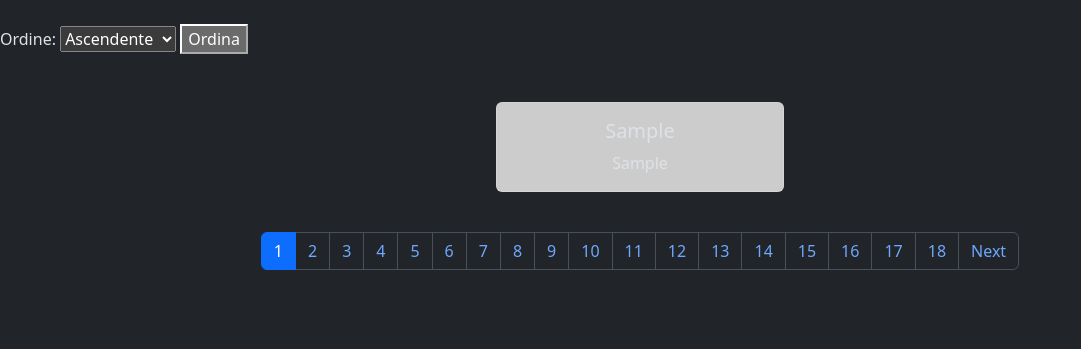
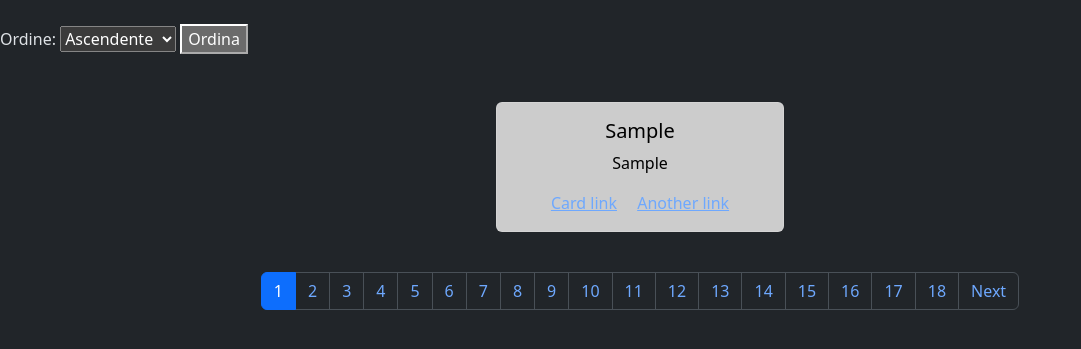
Before and after one commit to TriscariGiorgio/pythonSac, a Flask app: page /film in a window 1280 px wide. Shown: the part 56-405 px from the top of the page, without its empty margins (0-1081 px from the left). Run offline with Flask 3, Linux system fonts and the light colour scheme; tables that the repository leaves empty or names only in its code hold one stand-in row (values such as "Sample post").

Commit message:
Update tutti_film.html

```diff
--- a/frontend/templates/tutti_film.html
+++ b/frontend/templates/tutti_film.html
@@ -35,9 +35,11 @@
 <!-- <nav class="navbar navbar-expand-sm bg-dark border-bottom border-body" data-bs-theme="dark"> -->
 <nav class="navbar navbar-expand-lg bg-body-tertiary">
     <div class="container-fluid">
-    <img src="https://www.shutterstock.com/image-vector/film-reel-vector-cinema-logo-600nw-2353280887.jpg" class="small-image">
+        <img src="https://www.shutterstock.com/image-vector/film-reel-vector-cinema-logo-600nw-2353280887.jpg"
+             class="small-image">
         <a class="navbar-brand" href="#">DaiTv12</a>
-    <button class="navbar-toggler" type="button" data-bs-toggle="collapse" data-bs-target="#navbarSupportedContent" aria-controls="navbarSupportedContent" aria-expanded="false" aria-label="Toggle navigation">
+        <button class="navbar-toggler" type="button" data-bs-toggle="collapse" data-bs-target="#navbarSupportedContent"
+                aria-controls="navbarSupportedContent" aria-expanded="false" aria-label="Toggle navigation">
             <span class="navbar-toggler-icon"></span>
         </button>
         <div class="collapse navbar-collapse" id="navbarSupportedContent">
@@ -52,12 +54,15 @@
                     <a class="nav-link active" aria-current="page" href="/generi">Generi dei film</a>
                 </li>
                 <li class="nav-item dropdown">
-          <a class="nav-link dropdown-toggle" href="#" role="button" data-bs-toggle="dropdown" aria-expanded="false">
+                    <a class="nav-link dropdown-toggle" href="#" role="button" data-bs-toggle="dropdown"
+                       aria-expanded="false">
                         Grafici
                     </a>
                     <ul class="dropdown-menu">
                         <li><a class="dropdown-item" href="#">Utenti</a></li>
-            <li><hr class="dropdown-divider"></li>
+                        <li>
+                            <hr class="dropdown-divider">
+                        </li>
 
                     </ul>
                 </li>
@@ -78,14 +83,32 @@
     </select>
     <button type="submit">Ordina</button>
 </form>
+<!--<div class="container text-center">-->
+<!--    <div class="row mt-5 text-center">-->
+<!--        {% for elem in tutti%}-->
+<!--        <div class="col d-flex justify-content-center">-->
+<!--            <div class="card text-center mb-3 bg-gray" style="width: 18rem;">-->
+<!--                <div class="card-body">-->
+<!--                    <h5 class="card-title" style="color:black">{{ elem.Titolo }}</h5>-->
+<!--                    <p class="card-text" style="color:black">{{ elem.anno }}</p>-->
+<!--                </div>-->
+<!--            </div>-->
+<!--        </div>-->
+<!--        {% endfor %}-->
+<!--    </div>-->
+<!--</div>-->
 <div class="container text-center">
     <div class="row mt-5 text-center">
         {% for elem in tutti%}
         <div class="col d-flex justify-content-center">
             <div class="card text-center mb-3 bg-gray" style="width: 18rem;">
+
                 <div class="card-body">
-                    <h5 class="card-title">{{ elem.Titolo }}</h5>
-                    <p class="card-text">{{ elem.anno }}</p>
+                    <h5 class="card-title" style="color:black">{{ elem.Titolo }}</h5>
+                    <p class="card-text" style="color:black">{{ elem.anno }}</p>
+                    <a href="#" class="card-link">Card link</a>
+                    <a href="#" class="card-link">Another link</a>
+
                 </div>
             </div>
         </div>
@@ -114,7 +137,8 @@
         <li class="page-item"><a class="page-link" href="/film?page={{ page - 1 }}">Previous</a></li>
         {% endif %}
         {% for i in range(1, num_pages + 1) %}
-            <li class="page-item {% if i == page %}active{% endif %}"><a class="page-link" href="/film?page={{ i }}">{{ i }}</a></li>
+        <li class="page-item {% if i == page %}active{% endif %}"><a class="page-link" href="/film?page={{ i }}">{{ i
+            }}</a></li>
         {% endfor %}
         {% if page < num_pages %}
         <li class="page-item"><a class="page-link" href="/film?page={{ page + 1 }}">Next</a></li>
@@ -125,7 +149,6 @@
 </div>
 
 
-
 <script src="https://code.jquery.com/jquery-3.6.0.min.js"></script>
 <script src="https://cdn.jsdelivr.net/npm/bootstrap@5.3.2/dist/js/bootstrap.bundle.min.js"
         integrity="sha384-C6RzsynM9kWDrMNeT87bh95OGNyZPhcTNXj1NW7RuBCsyN/o0jlpcV8Qyq46cDfL"
```
Lines whose indentation alone changed are shown as unchanged.
